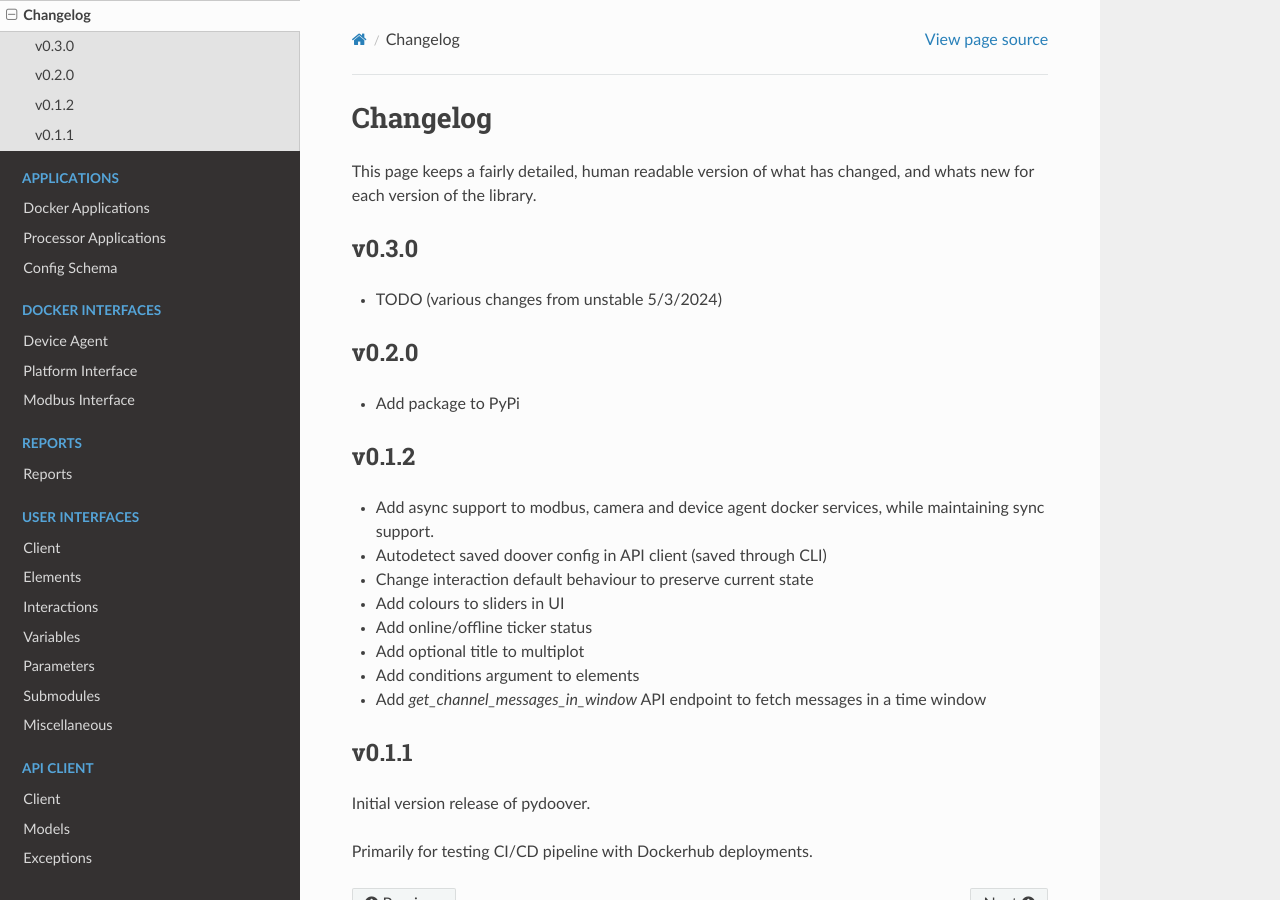
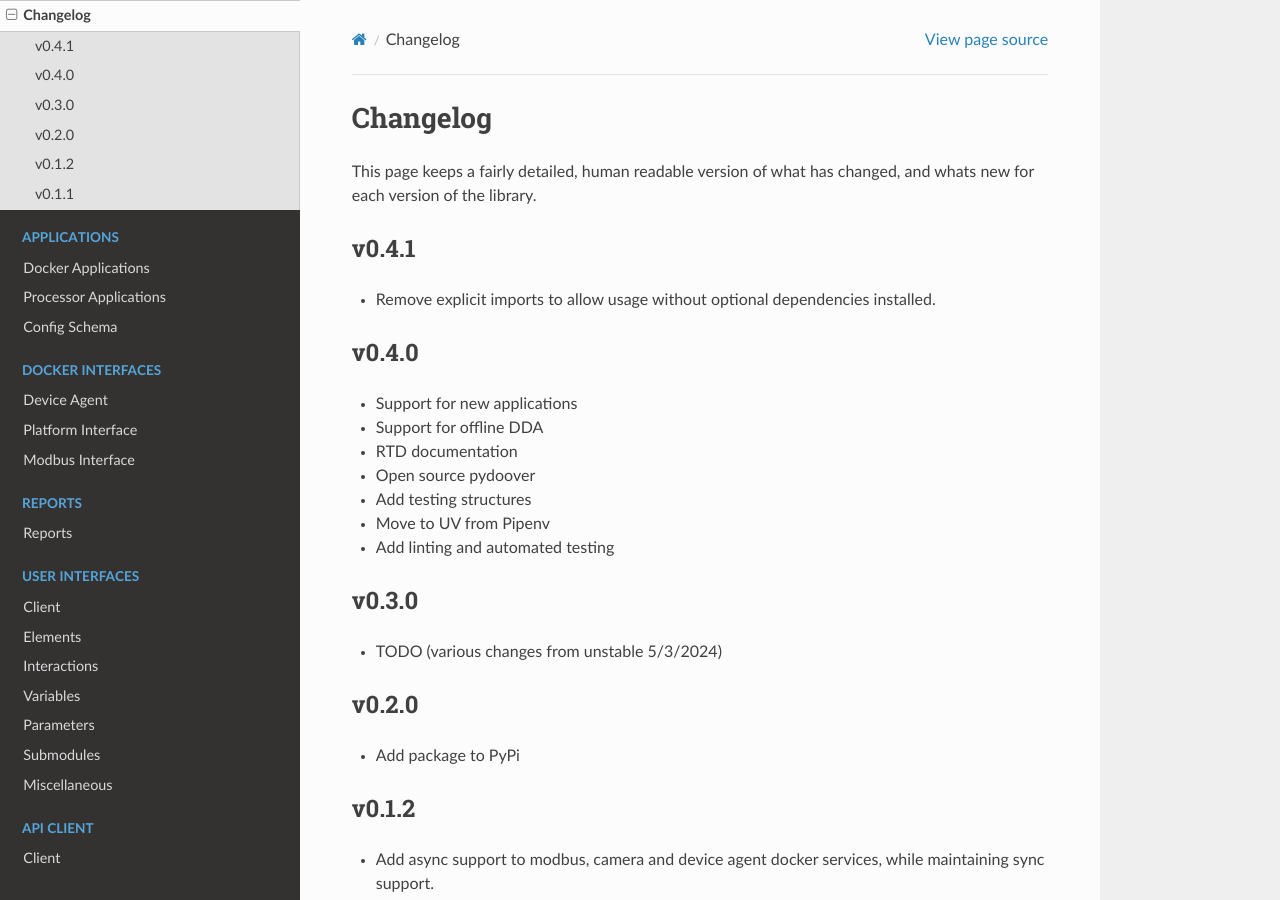
Before and after one commit to getdoover/pydoover, a Sphinx documentation site: the page built from docs/source/changelog.rst, in a window 1280 px wide and 900 px high. Built offline with Sphinx 7.4.7 and the Read the Docs theme 3.1.0, drawn with Linux system fonts in a browser that asks for light colours.

Commit message:
Bump version to 0.4.1

```diff
--- a/docs/source/changelog.rst
+++ b/docs/source/changelog.rst
@@ -2,6 +2,20 @@ Changelog
 ===========
 This page keeps a fairly detailed, human readable version
 of what has changed, and whats new for each version of the library.
+
+v0.4.1
+------
+- Remove explicit imports to allow usage without optional dependencies installed.
+
+v0.4.0
+------
+- Support for new applications
+- Support for offline DDA
+- RTD documentation
+- Open source pydoover
+- Add testing structures
+- Move to UV from Pipenv
+- Add linting and automated testing
 
 v0.3.0
 -------
--- a/pyproject.toml
+++ b/pyproject.toml
@@ -1,7 +1,7 @@
 [project]
 name = "pydoover"
 authors = [{ name = "Doover Team", email = "developers@doover.com" }]
-version = "0.4.1a1"
+version = "0.4.1"
 description = "Python package for interacting with Doover"
 readme = "README.md"
 requires-python = ">=3.11"
```
Also changed, not shown: 1 other file.
